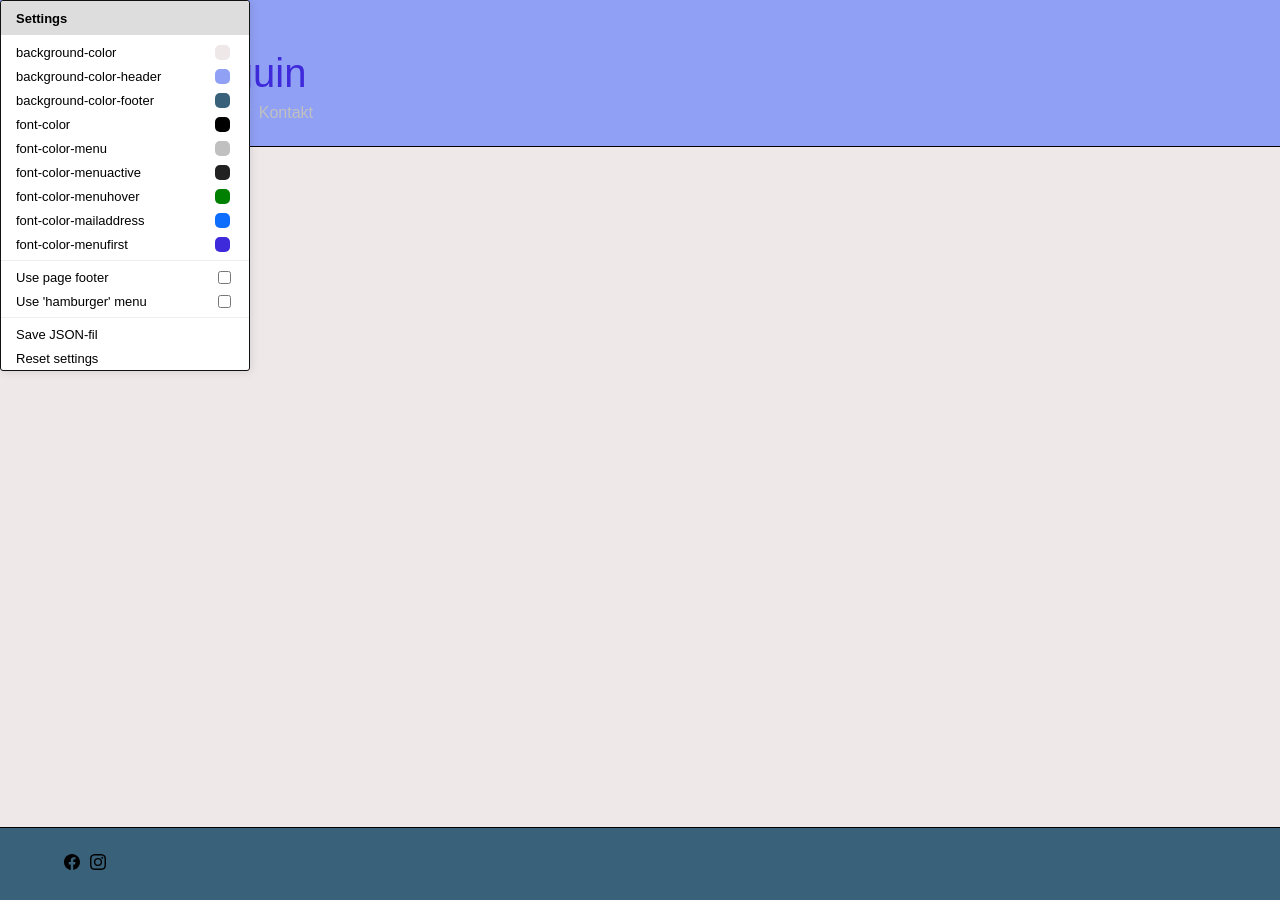
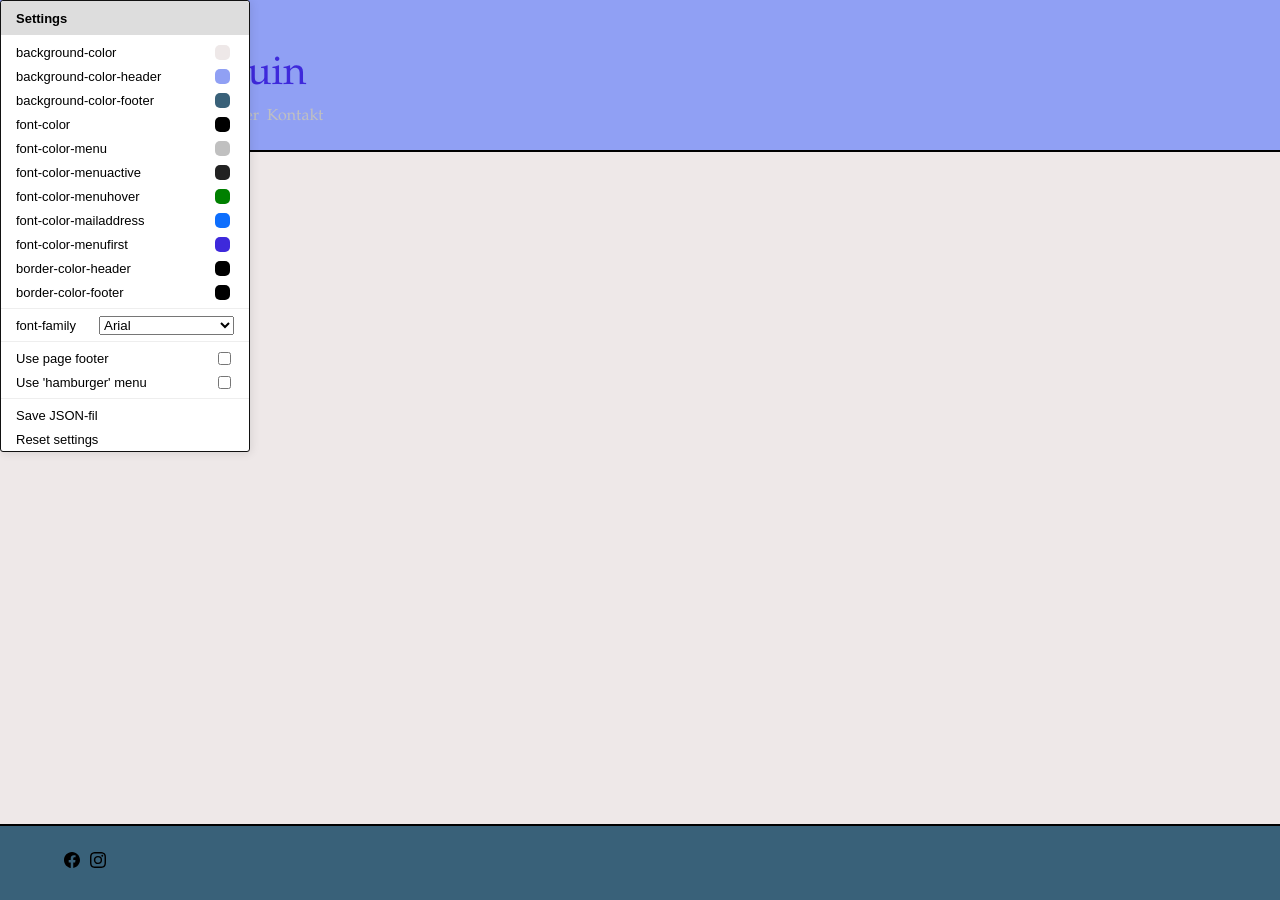
Before and after one commit to pwademo/test3, a Jekyll site: the page built from pages/index.md, in a window 1280 px wide. Built offline with Jekyll 4.4.1, drawn with Linux system fonts in a browser that asks for light colours.

Commit message:
settings

```diff
--- a/_layouts/default.html
+++ b/_layouts/default.html
@@ -11,8 +11,8 @@
 
                         <div>
 
-
-                        {% for setting in site.data.settings %}
+                        {% assign colorsettings=site.data.settings | where_exp:"settings", "settings.key contains 'color'" %}
+                        {% for setting in colorsettings %}
                         <div class="sitesetting_menu__item">
                             <label for="{{setting.key}}">{{setting.key}}</label>
                             <input  type="color" id="{{setting.key}}" oninput="changeColor('{{setting.key}}')">
@@ -22,6 +22,21 @@
                         <div class="sitesetting_menu__divider"></div>
 
                         <div class="sitesetting_menu__item">
+                          <label for="font-family">font-family</label>
+                          <select name="font-family" id="font-family" onchange="changeFontFamily('font-family')">
+                            <option value="Arial, sans-serif">Arial</option>
+                            <option value="Verdana, sans-serif">Verdana</option>
+                            <option value="Tahoma, sans-serif">Tahoma</option>
+                            <option value="'Trebuchet MS', sans-serif">Trebuchet MS</option>
+                            <option value="'Times New Roman', serif">Times New Roman</option>
+                            <option value="Georgia, serif" >Georgia</option>
+                            <option value="Garamond, serif">Garamond</option>
+                            <option value="'Courier New', monospace">Courier New</option>
+                          </select>
+                        </div>
+
+                        <div class="sitesetting_menu__divider"></div>
+                        <div class="sitesetting_menu__item">
                           <label for="usefooter">Use page footer</label>
                           <input type="checkbox" name="usefooter" id="usefooter">
                         </div>
@@ -30,8 +45,9 @@
                           <input type="checkbox" name="usecollapsiblemenu" id="usecollapsiblemenu">
                         </div>
 
+
                         <div class="sitesetting_menu__divider"></div>
-                        <div class="sitesetting_menu__item" onclick="ReadFromLocalstorage()">Save JSON-fil</div>
+                        <div class="sitesetting_menu__item" onclick="saveAsJson()">Save JSON-fil</div>
                         <div class="sitesetting_menu__item" onclick="clearLocalStorage()">Reset settings</div>
 
 
@@ -95,15 +112,20 @@
             }
 
 
-            function initColor(thisid){
+            function init(thisid){
                 if(localStorage[thisid]) {
                     const _localStoreValue=localStorage[thisid];
                     document.documentElement.style.setProperty("--" + thisid, _localStoreValue);
-                    document.getElementById(thisid).value = _localStoreValue;
+                    if(thisid.includes("color")){
+                      document.getElementById(thisid).value = _localStoreValue;
+                    }
+                    else if(thisid=="font-family"){
+                      let _option=document.querySelector(`[value="${_localStoreValue}"]`);
+                      _option.setAttribute("selected",true);
+                    }
                 }
                 else {
                     const _colorfromcss=getComputedStyle(document.documentElement).getPropertyValue("--" + thisid);
-                    //console.log(_colorfromcss);
                     localStorage.setItem(thisid, _colorfromcss.trim());
                     document.getElementById(thisid).value = _colorfromcss.trim();
                 }
@@ -123,7 +145,7 @@
             }
 
             function toCSV(inputArray, separator = ",") {
-                   console.log(inputArray);
+                  // console.log(inputArray);
                   let rowsAsString = inputArray.map(row => {
                     return rowsAsString.join(separator);
                   });
--- a/_sass/_custom.scss
+++ b/_sass/_custom.scss
@@ -7,7 +7,19 @@ footer div {
 
 body {
     margin: 0;
-    font-family: Arial, Helvetica, sans-serif;
+
+/*     font-family: Arial, Helvetica, sans-serif;
+    font-family: Verdana, sans-serif;
+    font-family: Tahoma, sans-serif;
+    font-family: 'Trebuchet MS', sans-serif;
+    font-family: 'Times New Roman', serif;
+    font-family: Georgia, serif;
+    font-family: Garamond, serif;
+    font-family: 'Courier New', monospace; */
+
+    font-family:var(--font-family);
+
+
     color:var(--font-color);
     background-color:var(--background-color);
 
--- a/_sass/_menu.scss
+++ b/_sass/_menu.scss
@@ -4,7 +4,10 @@
     flex: 0;
     padding-top: 4%;
     background-color: var(--background-color-header);
-    border-bottom:solid 1px black;
+    border-bottom-style: solid;
+    border-bottom-color: var(--border-color-header);
+    border-bottom-width: var(--border-width-header);
+
   }
   footer {
     /*How to stick footer to bottom of page if not enough content*/
@@ -12,8 +15,9 @@
     padding-top: 1em;
     padding-bottom:  1em;
     background-color: var(--background-color-footer);
-    border-top:solid 1px black;
-
+    border-top-style: solid;
+    border-top-color: var(--border-color-footer);
+    border-top-width: var(--border-width-footer);
   }
   footer>div {
      width: 90vw;
```
Also changed, not shown: other parts of _layouts/default.html (+10 -23 lines), _data/settings.json (+20 -0 lines).
